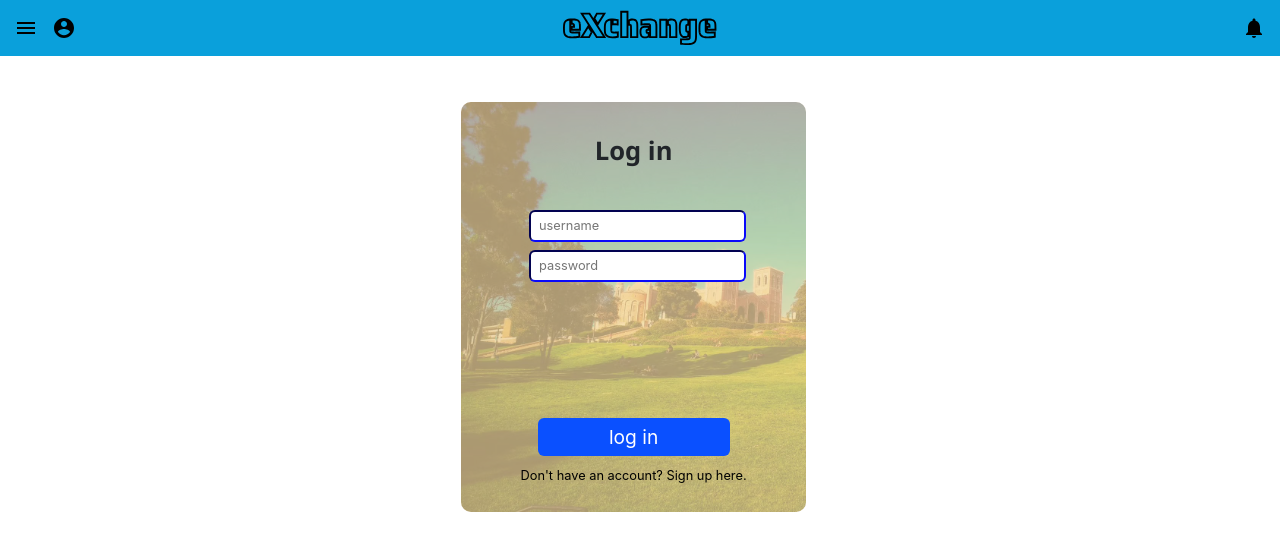
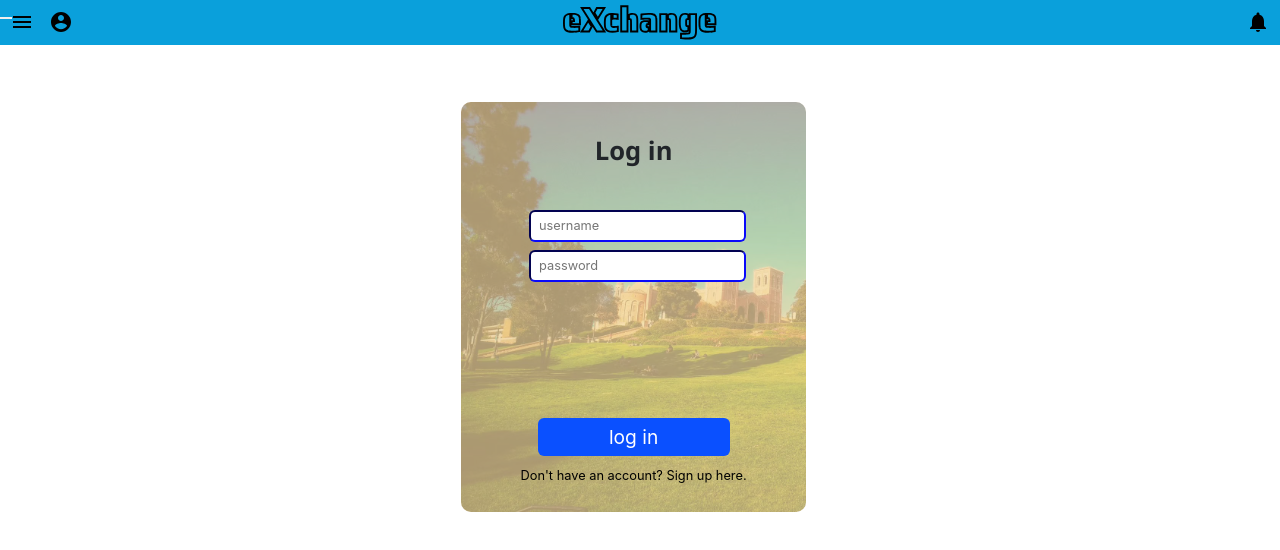
Before and after one commit to CSMT-Westwood/eXchange, a React (Create React App) app in the folder exchange/: page / in a window 1280 px wide. Shown: the top 550 px of the page. Built offline with nearby package versions, Linux system fonts and the light colour scheme.

Commit message:
CSS change to NavBar
Changed minor design of NavBar, convert its css to styled-component.

```diff
--- a/exchange/src/components/NavBar.js
+++ b/exchange/src/components/NavBar.js
@@ -4,7 +4,7 @@
 */
 
 import React, { useState, useContext } from 'react';
-import './navBar.css'
+import * as Style from "./navBarStyle"
 import { ReactComponent as MenuOpenIcon } from '../imgs/menu-close.svg'
 import { ReactComponent as MenuCloseIcon } from '../imgs/menu-open.svg'
 import { ReactComponent as SearchIcon } from '../imgs/search.svg'
@@ -21,12 +21,12 @@ function NavItem (props) {
     const [open, setOpen] = useState(false);
 
     return (
-        <li id={props.name}>
-            <a href="#" className="icon-button" onClick={() => setOpen(!open)}>
+        <Style.MenuIcon name={props.name.slice(0,4)}>
+            <Style.IconBtn onClick={() => setOpen(!open)}>
                 {open ? props.openIcon : props.closeIcon}
-            </a>
+            </Style.IconBtn>
             {open && props.children}
-        </li>
+        </Style.MenuIcon>
     )
 }
 
@@ -34,7 +34,7 @@ function DropDownMenu () {
     function DropdownItem (props) {
         const {setPage, setSettings} = useContext(RenderingContext);
         return (
-            <button onClick={()=>{
+            <Style.MenuItem onClick={()=>{
                 setPage(props.name);
                 if (props.name==="login") {
                     sessionStorage.setItem("token", "");
@@ -45,21 +45,21 @@ function DropDownMenu () {
                     setSettings.photo({"photo": null});
                     alert("you have successfully logged out!");
                 }
-            }} className="menu-item">
+            }}>
                 <span> {props.icon} </span>
                 {props.children}
-            </button>
+            </Style.MenuItem>
         );
     }
 
     return (
-        <div className="dropdown">
+        <Style.Dropdown>
             <DropdownItem icon={<SearchIcon/>} name="directory">Directory</DropdownItem>
             <DropdownItem icon={<FeedIcon/>} name="feeds">Feeds</DropdownItem>
             <DropdownItem icon={<ProfileIcon/>} name="userinfo">Profile</DropdownItem>
             <DropdownItem icon={<SettingsIcon/>} name="settings">Settings</DropdownItem>
             <DropdownItem icon={<LogoutIcon/>} name="login">Log out</DropdownItem>
-        </div>
+        </Style.Dropdown>
     );
 }
 
@@ -67,18 +67,17 @@ export default function NavBar () {
     const {settings} = useContext(RenderingContext);
 
     return (
-        <nav className="navbar">
-            {/*<NavItem name="searchIcon" openIcon={<SearchIcon/>} closeIcon={<SearchIcon/>} />*/}
+        <Style.Navbar>
             <NavItem name="menuIcon" openIcon={<MenuOpenIcon/>} closeIcon={<MenuCloseIcon/>}>
                 <DropDownMenu />
             </NavItem>
             <NavItem name="userIcon" openIcon={<ProfileIcon/>} closeIcon={<ProfileIcon/>}>
-                <div id="usernameOnBar">{settings.username.username}</div>
+                <Style.UsernameOnBar>{settings.username.username}</Style.UsernameOnBar>
             </NavItem>
             <NavItem name="alertIcon" openIcon={<AlertOpenIcon/>} closeIcon={<AlertCloseIcon/>} />
-            <a href="#">
-                <LogoIcon id="logoIcon"/>
-            </a>
-        </nav>
+            <Style.BTN>
+                <Style.Logo id="logoIcon"/>
+            </Style.BTN>
+        </Style.Navbar>
     );
 }
--- a/exchange/src/components/Register/registerContext.js
+++ b/exchange/src/components/Register/registerContext.js
@@ -7,7 +7,7 @@ function RegisterContextProvider (props) {
     const [status, setStatus] = useState(props.status);
     const [info, setInfo] = useState([{"username": ""}, {"email": ""}, {"password": ""}, {"confirm password": ""}]);
     const [warning, setWarning] = useState("");
-    const { settings, setSettings, setPage } = useContext(RenderingContext);
+    const { setSettings, setPage } = useContext(RenderingContext);
 
     const handleSumbit = (e) => {
         e.preventDefault();
--- a/exchange/src/components/navBar.css
+++ b/exchange/src/components/navBarStyle.js
@@ -1,47 +1,52 @@
-ul {
+import styled from 'styled-components';
+import { ReactComponent as LogoIcon } from '../imgs/logo.svg'
+
+export const UL = styled.ul`
     list-style: none;
     margin: 0;
     padding: 0;
-}
+`;
 
-a {
-    color: var(--text-color);
+export const BTN = styled.button`
+    border-width: 0;
+`;
+
+export const A = styled.a`
     text-decoration: none;
-}
+`;
 
-.navbar{
-    height: var(--navbar-height);
+export const Navbar = styled.nav`
+    height: 3.5vw;
     width: 100vw;
     background-color:rgb(10, 160, 219);
     position: absolute;
     top: 0;
     left: 0;
-}
+`;
 
-li {
-    height: var(--navbar-height);
-    width: 4vw;
+export const LI = styled.li`
+    height: 3.5vw;
+    width: 3.5vw;
     display: flex;
     justify-content: center;
     align-items: center;
-}
+`;
 
-.icon-button {
+export const IconBtn = styled(A)`
     width: 3vw;
     height: 3vw;
     display: flex;
     align-items: center;
     justify-content: center;
     border-radius: 1vw;
-}
-
-.icon-button:hover{
+    &:hover{
         background: #3b7aa5;
     }
+`;
 
-.dropdown {
+export const Dropdown = styled.div`
     position: absolute;
-    top: var(--navbar-height);
+    top: 3.5vw;
     left: 0;
     width: 10vw;
     transform: transpateX(-45%);
@@ -50,9 +55,9 @@ li {
     padding: 0;
     overflow: hidden;
     z-index: 1;
-}
+`;
 
-.menu-item {
+export const MenuItem = styled(BTN)`
     height: 3vw;
     width: 10vw;
     display: flex;
@@ -64,55 +69,40 @@ li {
     font-weight: 500;
     background: rgb(10, 160, 219);
     border-width: 0;
-}
 
-.menu-item:link, .menu-item:hover{
+    &:link{
         color: black;
         text-decoration: none;
     }
-
-.menu-item:hover{
+    &:hover{
+        color: black;
+        text-decoration: none;
         background-color: #3b7aa5;
     }
+`;
 
-#searchIcon{
-    position: absolute;
-    top: 0;
-    right: 0;
-}
 
-#menuIcon{
+export const MenuIcon=styled(LI)`
     display: flex;
     position: absolute;
     top: 0;
-    left: 0;
-}
+    left: ${(props) => (props.name==='menu' ? '0' : props.name==='user' ? '3vw' : '')};
+    right: ${(props) => (props.name==='aler' ? '0' : '')};
 
-#userIcon{
-    display: flex;
+`;
+
+export const Logo = styled(LogoIcon)`
+    height: 3.5vw;
+    width: 12vw;
     position: absolute;
     top: 0;
-    left: 3vw;
-}
+    left: 44vw;
+    display: flex;
+`;
 
-#alertIcon{
-    position: absolute;
-    top: 0;
-    right: 0;
-    display: flex;
-}
-
-#logoIcon{
-    height: 5vh;
-    width: 12vw;
-    position: absolute;
-    top: 1vh;
-    left: 44vw;
-}
-
-#usernameOnBar{
+export const UsernameOnBar = styled.div`
     width: 15vw;
-    height: 4vw;
+    height: 3.5vw;
     position: absolute;
     left: 4vw;
     display: flex;
@@ -120,4 +110,4 @@ li {
     font-weight: 500;
     font-size: 1.1vw;
     text-align: left;
-}
+`;
```
Lines whose indentation alone changed are shown as unchanged.
